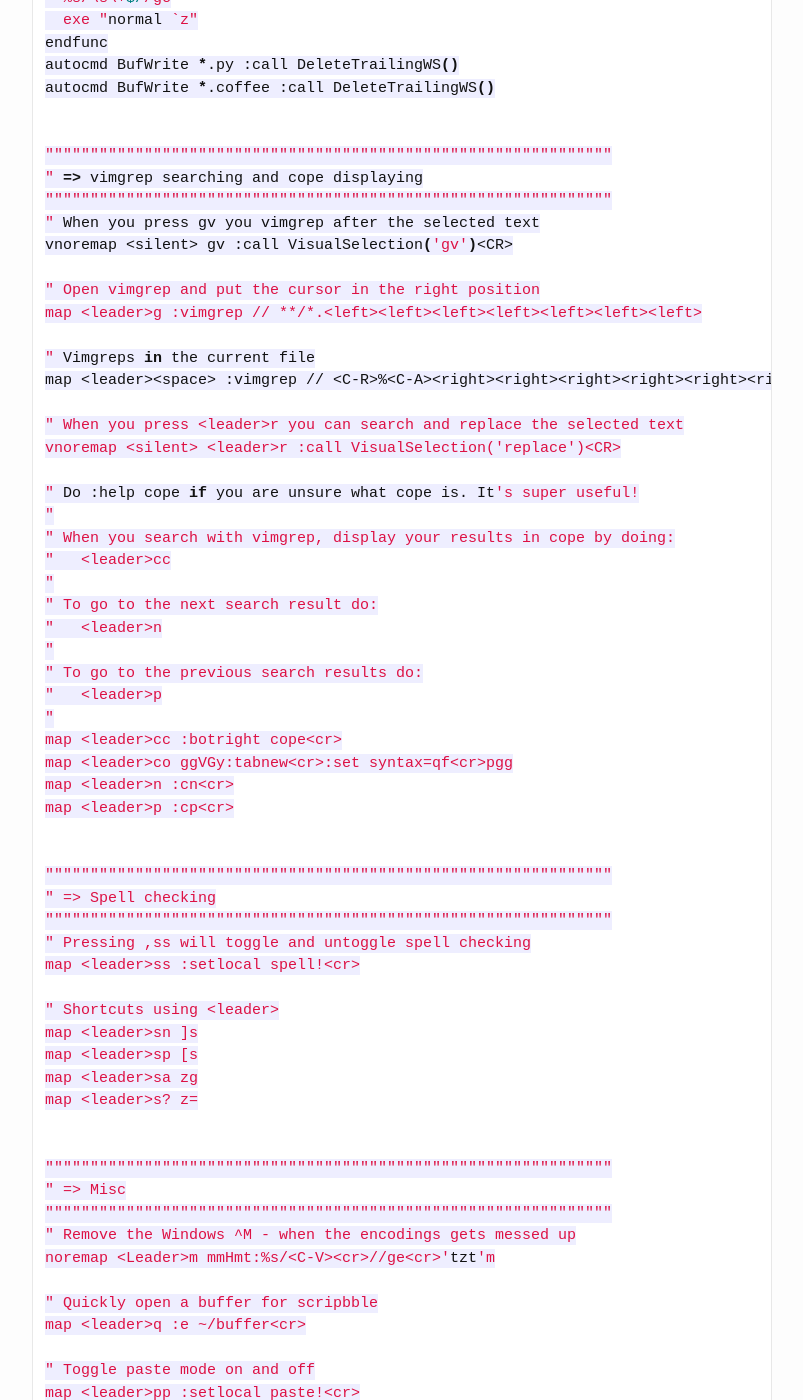
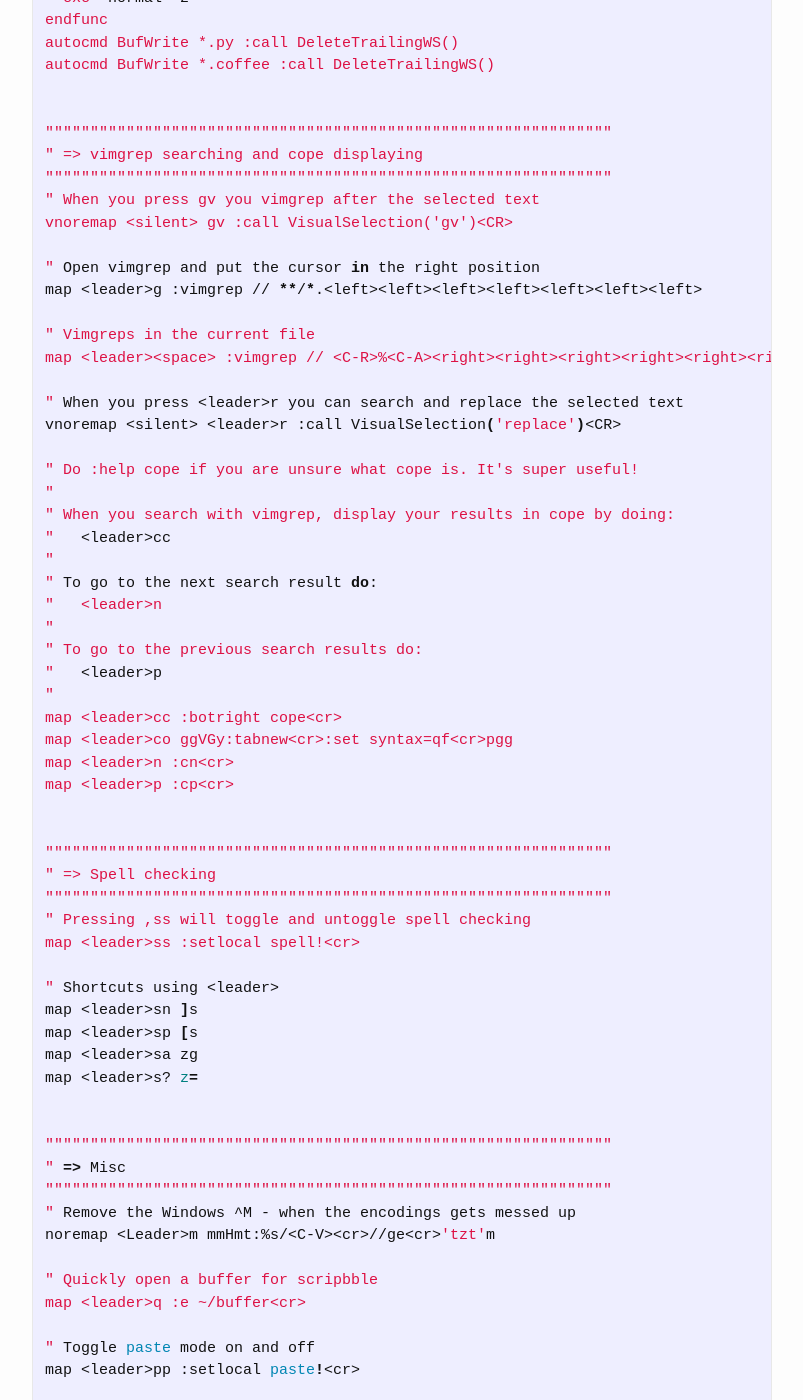
Before and after one commit to danielyou0230/danielyou0230.github.io, a Jekyll site: the page built from _posts/2015-03-02-my-configuration-files.md, in a window 1280 px wide and 1400 px high, scrolled down 5659 px. Shown: the whole window, without its empty margins (238-1041 px from the left). Built offline with Jekyll 4.4.1, drawn with Linux system fonts in a browser that asks for light colours; some of the changed text lies outside the part shown.

Commit message:
Fix displayed version

````diff
--- a/_posts/2015-03-02-my-configuration-files.md
+++ b/_posts/2015-03-02-my-configuration-files.md
@@ -3,23 +3,24 @@ layout: post
 title: My Configuration Files
 ---
 
-* This Post is just used for keeping personal configuration files online
+This Post is just used for keeping personal configuration files online
 
 <!--more-->
 
 * Git Configuration for BEAUTIFUL Log
 
-``` bash
+{% highlight bash %}
+
 [alias]
     lg1 = log --graph --abbrev-commit --decorate --date=relative --format=format:'%C(bold blue)%h%C(reset) - %C(bold green)(%ar)%C(reset) %C(white)%s%C(reset) %C(dim white)- %an%C(reset)%C(bold red)%d%C(reset)' --all
     lg2 = log --graph --abbrev-commit --decorate --format=format:'%C(bold blue)%h%C(reset) - %C(bold cyan)%aD%C(reset) %C(bold green)(%ar)%C(reset)%C(bold yellow)%d%C(reset)%n''          %C(white)%s%C(reset) %C(dim white)- %an%C(reset)' --all
     lg = !"git lg2"
-```
+{% endhighlight %}
+
 
 * Vim Configuration
 
-``` bash
-"""""""""""""""""""""""""""""""""""""""""""""""""""""""""""""""
+{% highlight bash %}
 " Copy Right Reserved By Amir Salihefendic
 
 """""""""""""""""""""""""""""""""""""""""""""""""""""""""""""""
@@ -375,5 +376,4 @@ function! <SID>BufcloseCloseIt()
      execute("bdelete! ".l:currentBufNum)
    endif
 endfunction
-
-```
+{% endhighlight %}
````
